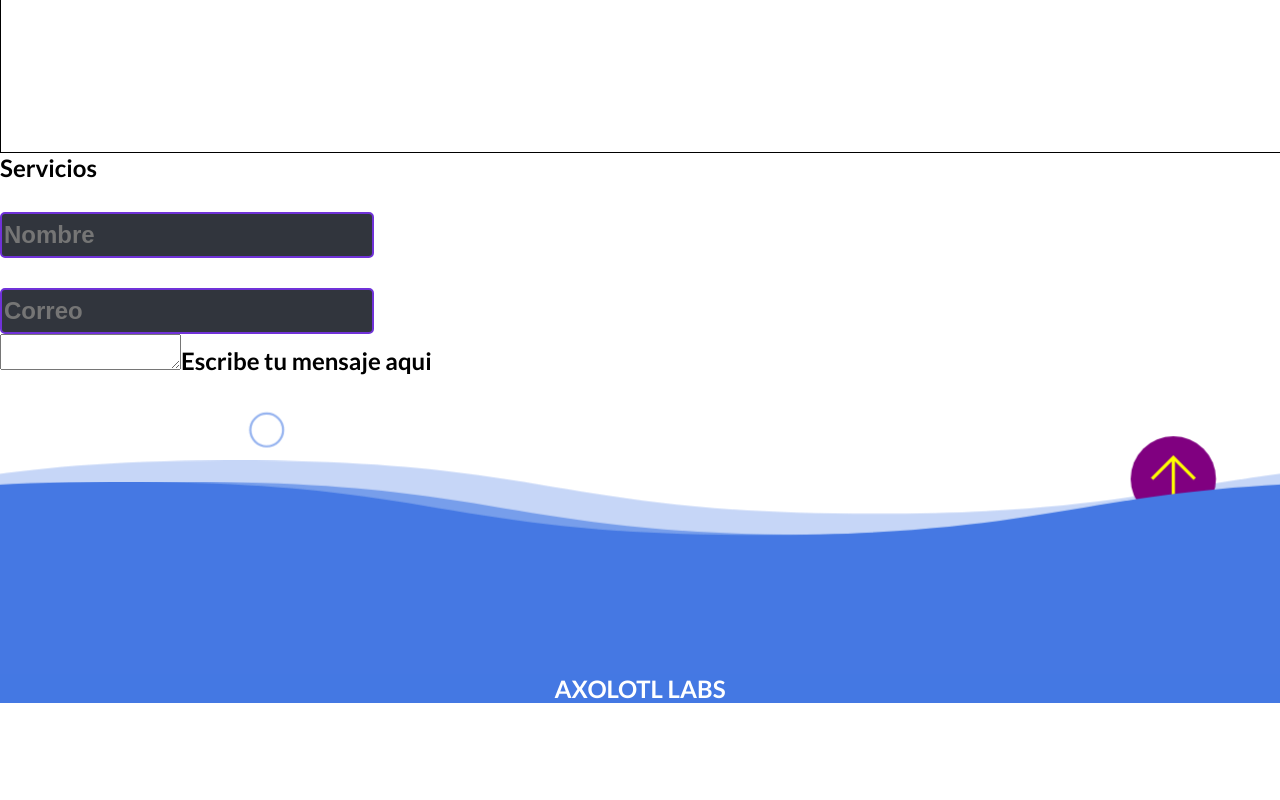
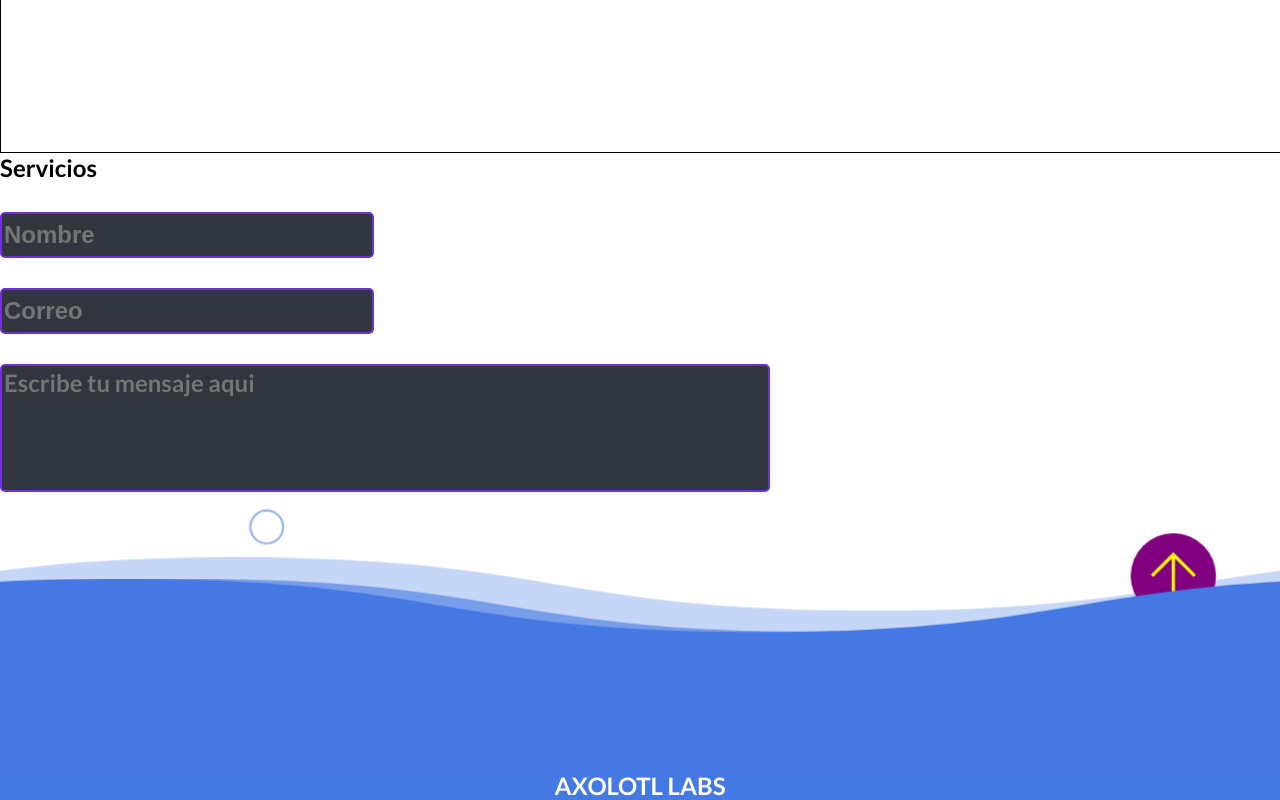
Before and after one commit to guzhdz/pagina-axolote, a React (Create React App) app: page / in a window 1280 px wide. Shown: the part 1001-1801 px from the top of the page. Before the commit the page ends 1704 px from the top, so only its background shows below. Built offline with nearby package versions, Linux system fonts and the light colour scheme.

Commit message:
Estilado textarea

```diff
--- a/src/components/textarea/_textarea.scss
+++ b/src/components/textarea/_textarea.scss
@@ -0,0 +1,60 @@
+@import '../../styles/colors.scss';
+
+.text-area {
+    margin-top: 30px;
+    margin-bottom: -40px;
+
+    textarea {
+        resize: none;
+        width: 762px;
+        height: 120px;
+
+        margin: 0;
+        background-color: $color-8;
+        border: 2px solid $color-6;
+        border-radius: 5px;
+
+        color: $color-2;
+        font-size: 1em;
+        font-weight: 700;
+        font-family: 'Lato', sans-serif;
+
+        display: block;
+
+        &:not(:placeholder-shown) + label {
+            visibility: visible;
+            opacity: 1;
+            font-size: .8em;
+            transform: translate(1%, -780%);
+        }
+
+        &:placeholder-shown + label {
+            visibility: hidden;
+            opacity: 0;
+            font-size: 1em;
+            transform: translate(1%, -620%);
+        }
+
+        &:focus {
+            outline: none;
+            border: 3px solid #7c34e9;
+        }
+    }
+
+    label {
+        width: 762px;
+        height: 20px;
+        margin: 0;
+
+        color: $color-6;
+        text-align: left;
+        font-size: 1em;
+
+        display: block;
+        visibility: hidden;
+        opacity: 2;
+
+        transform: translate(1%, -620%);
+        transition: 0.2s ease all;
+    }
+}
--- a/src/components/textarea/textarea.jsx
+++ b/src/components/textarea/textarea.jsx
@@ -3,7 +3,7 @@ import './_textarea.scss'
 
 const Textarea = ({label}) => (
     <div className = 'text-area'>
-        <textarea required></textarea>
+        <textarea required disabled={false} placeholder={label}></textarea>
         <label>{label}</label>
     </div>
 )
```
